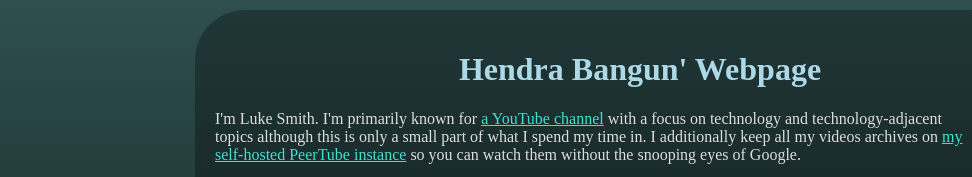
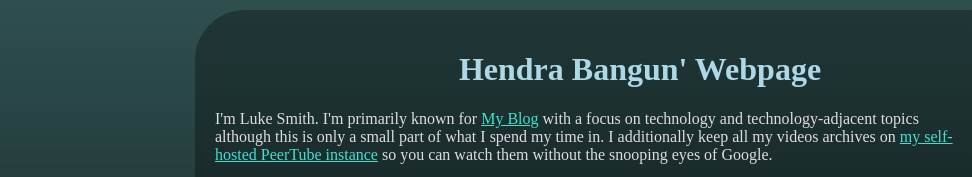
Before and after one commit to bangundwir/bangundwir.github.io, a plain HTML site: page index.html in a window 1280 px wide. Shown: the top 177 px of the page, 0-972 px from the left. Drawn offline with Linux system fonts and the light colour scheme.

Commit message:
Update index.html

```diff
--- a/index.html
+++ b/index.html
@@ -12,7 +12,7 @@
 
         <img class=resright src="pix/portrait.jpg" alt="Luke" title="Luke">
 
-        <p>I'm Luke Smith. I'm primarily known for <a href="https://youtube.com/c/lukesmithxyz">a YouTube channel</a> with a focus on technology and technology-adjacent topics although this is only a small part of what I spend my time in.
+        <p>I'm Luke Smith. I'm primarily known for <a href="https://blog.banguncenter.my.id/">My Blog</a> with a focus on technology and technology-adjacent topics although this is only a small part of what I spend my time in.
         I additionally keep all my videos archives on <a href="https://videos.lukesmith.xyz">my self-hosted PeerTube instance</a> so you can watch them without the snooping eyes of Google.
         </p>
 
```
